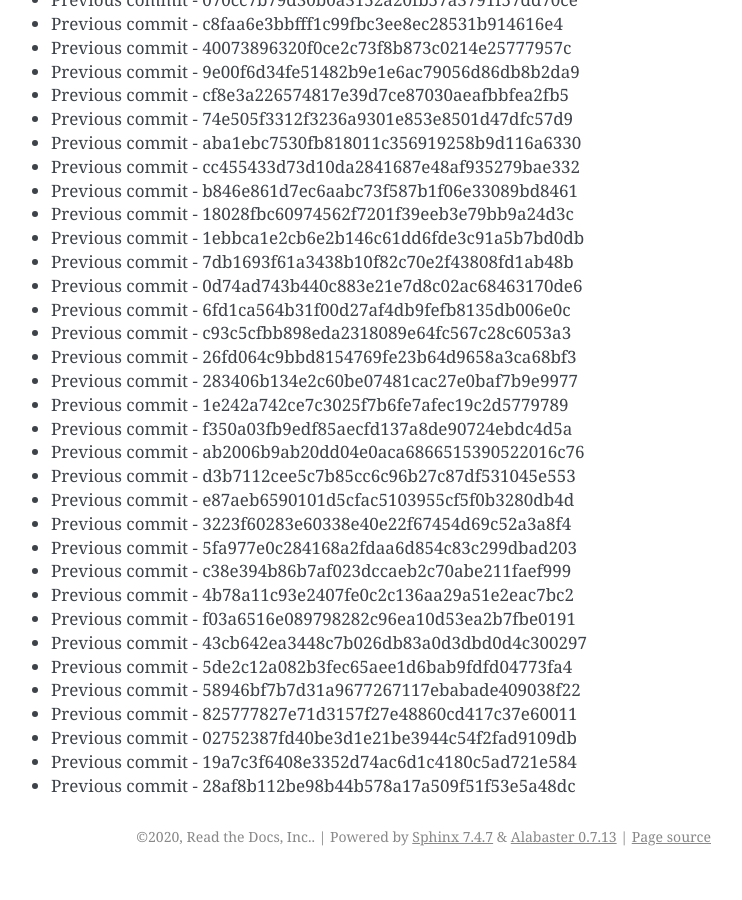
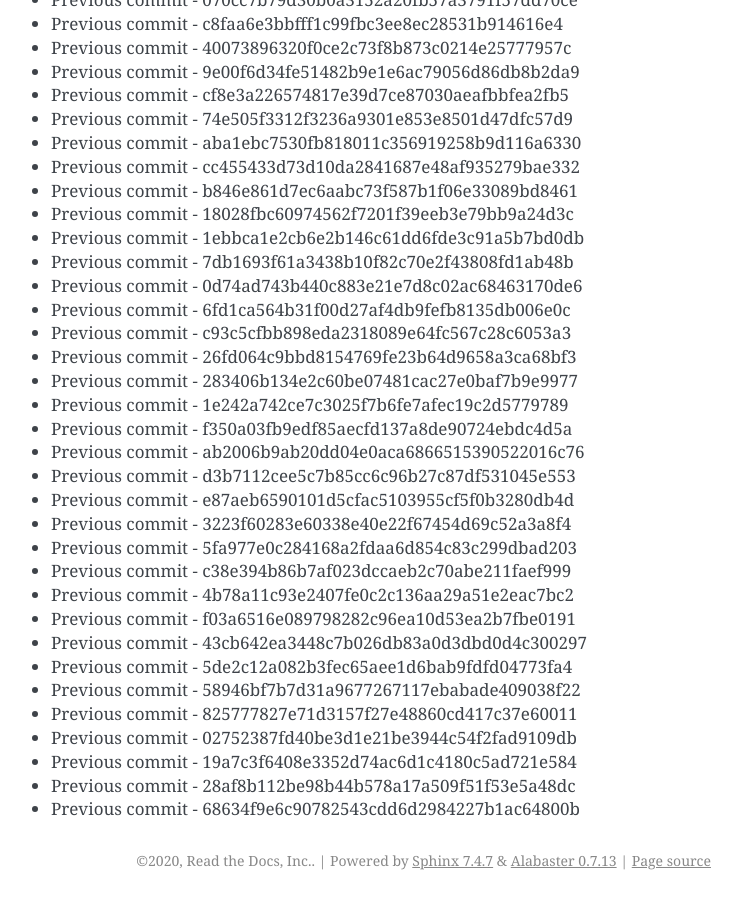
Before and after one commit to readthedocs/rtd-git-stresstest, a Sphinx documentation site: the page built from docs/updates.rst, in a window 1280 px wide and 900 px high, scrolled down 48606 px. Shown: the whole window, without its empty margins (399-1141 px from the left). Built offline with Sphinx 7.4.7, drawn with Linux system fonts in a browser that asks for light colours; before the commit the page ends 49482 px from its top, so only the background shows below that.

Commit message:
Generating commit from previous: 68634f9e6c90782543cdd6d2984227b1ac64800b

```diff
--- a/docs/updates.rst
+++ b/docs/updates.rst
@@ -2074,3 +2074,4 @@ It can be tested for any performance characteristics.
 * Previous commit - 02752387fd40be3d1e21be3944c54f2fad9109db
 * Previous commit - 19a7c3f6408e3352d74ac6d1c4180c5ad721e584
 * Previous commit - 28af8b112be98b44b578a17a509f51f53e5a48dc
+* Previous commit - 68634f9e6c90782543cdd6d2984227b1ac64800b
```
